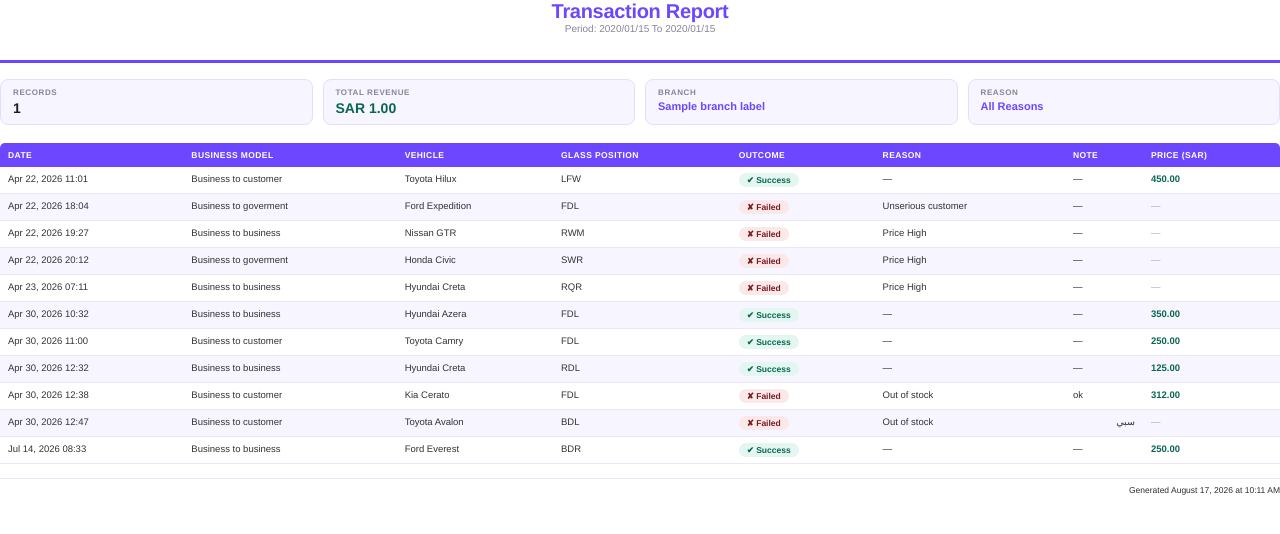
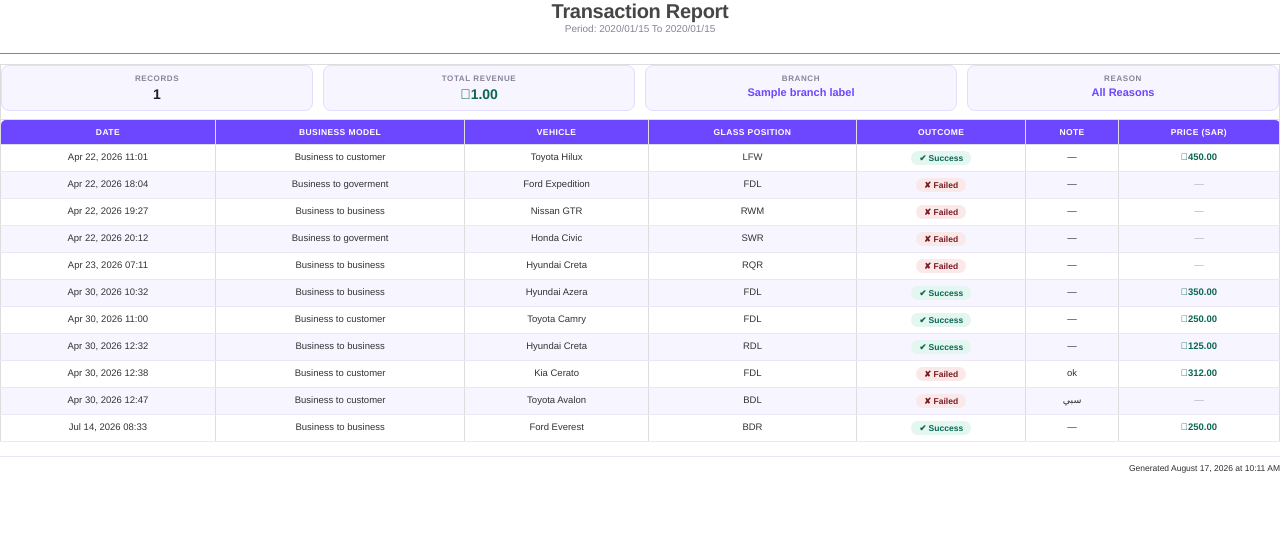
Before and after one commit to rajkumarbk/kpi, a Django app: template core/templates/core/transaction_pdf.html in a window 1280 px wide. Shown: the top 534 px of the page. Run offline with Django 5.2, Linux system fonts and the light colour scheme; data comes from the database, SQL or seed files in the repository; both versions use the stored data as it was before the commit; the template is opened without the code that fills it: values that come from a table or form of the project are taken from there, most other values are stand-ins (such as "Sample title", 1, 10 or a date in 2020); some libraries are stand-ins or nearby versions.

Commit message:
report print added

```diff
--- a/core/admin.py
+++ b/core/admin.py
@@ -104,4 +104,5 @@
     list_display = ('id', 'branch', 'business_model', 'outcome', 'created_at')
     list_filter = ('branch', 'business_model', 'outcome', 'created_at')
     search_fields = ('corporate_client__name', 'government_org__name')
+    #readonly_fields = ()
     readonly_fields = ('created_at',)
--- a/core/models.py
+++ b/core/models.py
@@ -1,6 +1,7 @@
 from django.db import models
 from django.core.validators import MinValueValidator, MaxValueValidator
 from django.contrib.auth.models import User
+#from django.utils import timezone
 
 # ---------- Master Data Models ----------
 class Branch(models.Model):
@@ -191,6 +192,7 @@
     expected_price = models.DecimalField(max_digits=10, decimal_places=2, null=True, blank=True)
     maintenance_other_note = models.TextField(blank=True)
 
+    #created_at = models.DateTimeField(default=timezone.now, editable=True)
     created_at = models.DateTimeField(auto_now_add=True)
     updated_at = models.DateTimeField(auto_now=True)
 
--- a/core/templates/core/dashboard.html
+++ b/core/templates/core/dashboard.html
@@ -122,9 +122,9 @@
                 </div>
             </div>
             <p class="text-gray-500 text-sm mb-1">Total Revenue</p>
-            <p class="text-4xl font-bold text-gray-800">SAR {{ total_revenue|floatformat:0 }}</p>
+            <p class="text-4xl font-bold text-gray-800">⃁{{ total_revenue|floatformat:0 }}</p>
             <div class="mt-3 text-sm text-gray-500">
-                Avg. SAR {{ avg_value|floatformat:0 }}/transaction
+                Avg. ⃁{{ avg_value|floatformat:0 }}/transaction
             </div>
         </div>
     </div>
@@ -266,7 +266,7 @@
                             {% endif %}
                         </td>
                         <td class="py-3 text-center font-semibold">
-                            {% if trans.price %}SAR {{ trans.price }}{% else %}-{% endif %}
+                            {% if trans.price %}⃁{{ trans.price }}{% else %}-{% endif %}
                         </td>
                     </tr>
                     {% empty %}
--- a/core/templates/core/transaction_detail.html
+++ b/core/templates/core/transaction_detail.html
@@ -115,7 +115,7 @@
         {% if transaction.price %}
         <div class="outcome-banner-right" style="text-align:right;">
             <div style="font-size:0.75rem;color:var(--text-muted);text-transform:uppercase;letter-spacing:0.06em;font-weight:600;">Transaction Value</div>
-            <div style="font-size:1.6rem;font-weight:700;color:#0a6654;">SAR {{ transaction.price }}</div>
+            <div style="font-size:1.6rem;font-weight:700;color:#0a6654;">⃁{{ transaction.price }}</div>
         </div>
         {% endif %}
     </div>
@@ -198,7 +198,7 @@
     {% if transaction.expected_price %}
         <div style="margin-top:1rem;">
             <div style="font-size:0.78rem;color:var(--text-muted);font-weight:600;text-transform:uppercase;letter-spacing:0.05em;margin-bottom:0.5rem;">Expected Price</div>
-            <p style="background:var(--surface-2);padding:0.75rem 1rem;border-radius:var(--radius-sm);font-size:0.875rem;color:var(--text-secondary);margin:0;">{{ transaction.expected_price }} SAR</p>
+            <p style="background:var(--surface-2);padding:0.75rem 1rem;border-radius:var(--radius-sm);font-size:0.875rem;color:var(--text-secondary);margin:0;">{{ transaction.expected_price }} ⃁</p>
         </div>
     {% endif %}
 
--- a/core/templates/core/transaction_form.html
+++ b/core/templates/core/transaction_form.html
@@ -395,7 +395,7 @@
                         <div class="error-message hidden"></div>
                     </div>
                     <div class="field-group" id="field-group-note">
-                        <div class="field-label"><i class="fas fa-note-sticky"></i>Note <span style="color:#FF4757;">*</span></div>
+                        <div class="field-label"><i class="fas fa-note-sticky"></i>Note</div>
                         <div class="field-icon-wrap">
                             <i class="field-icon fas fa-pen-to-square"></i>
                             {{ form.note|add_class:"form-input" }}
--- a/core/templates/core/transaction_pdf.html
+++ b/core/templates/core/transaction_pdf.html
@@ -5,8 +5,8 @@
 <meta charset="utf-8">
 <style>
     @page {
-        size: A4 landscape;
-        margin: 0.3cm 1.4cm 1.2cm 1.4cm;
+        size: A4 Portrait;
+        margin: 0.3cm 0.5cm 1.2cm 0.5cm;
     }
     * { box-sizing: border-box; }
     body {
@@ -14,15 +14,16 @@
         font-size: 10.5px;
         color: #1e1b2e;
         margin: 0;
+        width: 100%;
     }
 
     /* ---------- Header ---------- */
     .brand-header {
         text-align: center;
-        padding-bottom: 12px;
-        border-bottom: 3px solid #6C47FF;
-        margin-bottom: 16px;
-
+        padding-bottom: 5px;
+        border-bottom: 1px solid #8a8398;
+        margin-bottom: 10px;
+        width: 100%;
     }
     .brand-header img {
         height: 70px;
@@ -34,7 +35,7 @@
         margin: 0;
         font-size: 20px;
         font-weight: 800;
-        color: #6C47FF;
+        color: #464646;
         letter-spacing: -0.3px;
     }
     .report-title span {
@@ -54,6 +55,7 @@
         border: 1px solid #e4ddff;
         border-radius: 8px;
         padding: 8px 12px;
+        break-inside: avoid;
     }
     .stat-card .label {
         font-size: 8px;
@@ -88,15 +90,23 @@
     .filters-row .chip strong { color: #1e1b2e; }
 
     /* ---------- Table ---------- */
+    /* table { width: 100%; border-collapse: collapse; }
+    th, td { padding: 6px 8px; } */
+
+    table { width: 100%; border-collapse: collapse; border: 1px solid #ddd; }
+    th, td { padding: 6px 8px; border: 1px solid #ddd; text-align:center; }
+
+
+
     table.data {
-        width: 100%;
+        table-layout: auto;
         border-collapse: collapse;
     }
     table.data thead th {
         background-color: #6C47FF;
         color: #ffffff;
         padding: 7px 8px;
-        text-align: left;
+        text-align: center;
         font-size: 8.5px;
         font-weight: 700;
         text-transform: uppercase;
@@ -161,14 +171,40 @@
 </div>
 
 <!-- ---------- Summary stat cards ---------- -->
-<div class="stats-row">
+<!-- <div class="stats-row">
     <div class="stat-card">
         <div class="label">Records</div>
         <div class="value">{{ total_count }}</div>
     </div>
     <div class="stat-card money">
         <div class="label">Total Revenue</div>
-        <div class="value">SAR {{ total_revenue|floatformat:2 }}</div>
+        <div class="value">⃁{{ total_revenue|floatformat:2 }}</div>
+    </div>
+    <div class="stat-card accent">
+        <div class="label">Branch</div>
+        <div class="value" style="font-size:11px;">{{ branch_label }}</div>
+    </div>
+    <div class="stat-card accent">
+        <div class="label">Reason</div>
+        <div class="value" style="font-size:11px;">{{ reason_label|default:"All Reasons" }}</div>
+    </div>
+</div> -->
+
+<!-- ---------- Filter chips ---------- -->
+
+
+<table class="data" width="100%">
+    <thead>
+    <tr>
+        <td colspan="{% if branch_label == 'All Branches' %}{% if reason_label == 'All Reasons' %}9{% else %}8{% endif %}{% else %}{% if reason_label == 'All Reasons' %}8{% else %}7{% endif %}{% endif %}" style="padding:0; border:none; background:none;">
+            <div class="stats-row" style="margin-bottom:8px;">
+                <div class="stat-card">
+                    <div class="label">Records</div>
+                    <div class="value">{{ total_count }}</div>
+                </div>
+                <div class="stat-card money">
+                    <div class="label">Total Revenue</div>
+                    <div class="value">⃁{{ total_revenue|floatformat:2 }}</div>
                 </div>
                 <div class="stat-card accent">
                     <div class="label">Branch</div>
@@ -179,19 +215,16 @@
                     <div class="value" style="font-size:11px;">{{ reason_label|default:"All Reasons" }}</div>
                 </div>
             </div>
-
-<!-- ---------- Filter chips ---------- -->
-
-
-<table class="data">
-    <thead>
+        </td>
+    </tr>
     <tr>
         <th>Date</th>
+        {% if branch_label == "All Branches" %}<th>Branch</th>{% endif %}
         <th>Business Model</th>
         <th>Vehicle</th>
         <th>Glass Position</th>
         <th>Outcome</th>
-            <th>Reason</th>
+        {% if reason_label == "All Reasons" %}<th>Reason</th>{% endif %}
         <th>Note</th>
         <th>Price (SAR)</th>
     </tr>
@@ -200,6 +233,7 @@
         {% for t in transactions %}
         <tr class="{% cycle 'odd' 'even' %}">
             <td>{{ t.created_at|date:"M d, Y H:i" }}</td>
+            {% if branch_label == "All Branches" %}<td>{{ t.branch.name }}</td>{% endif %}
             <td>{{ t.business_model.name }}</td>
             <td>{{ t.vehicle_brand.name }} {{ t.vehicle_model.name }}</td>
             <td>{{ t.glass_position.name }}</td>
@@ -210,15 +244,17 @@
                     <span class="badge fail">✘ Failed</span>
                 {% endif %}
             </td>
+            {% if reason_label == "All Reasons" %}
                 <td>{{ t.reason|default:"—" }}</td>
+            {% endif %}
             <td class="note-cell" dir="auto">{{ t.note|default:"—" }}</td>
             <td>
-                {% if t.price %}<span class="price">{{ t.price }}</span>
+                {% if t.price %}<span class="price">⃁{{ t.price }}</span>
                 {% else %}<span class="muted">—</span>{% endif %}
             </td>
         </tr>
         {% empty %}
-        <tr><td colspan="8" style="text-align:center;color:#999; padding:20px;">No records found</td></tr>
+        <tr><td colspan="{% if branch_label == 'All Branches' %}{% if reason_label == 'All Reasons' %}9{% else %}8{% endif %}{% else %}{% if reason_label == 'All Reasons' %}8{% else %}7{% endif %}{% endif %}" style="text-align:center;color:#999; padding:20px;">No records found</td></tr>
         {% endfor %}
     </tbody>
 </table>
```
Also changed, not shown: core/templates/core/transaction_list.html (+11 -3 lines), kpi_system/settings.py (+6 -3 lines), db.sqlite3 (deleted). Lines whose indentation alone changed are shown as unchanged.
